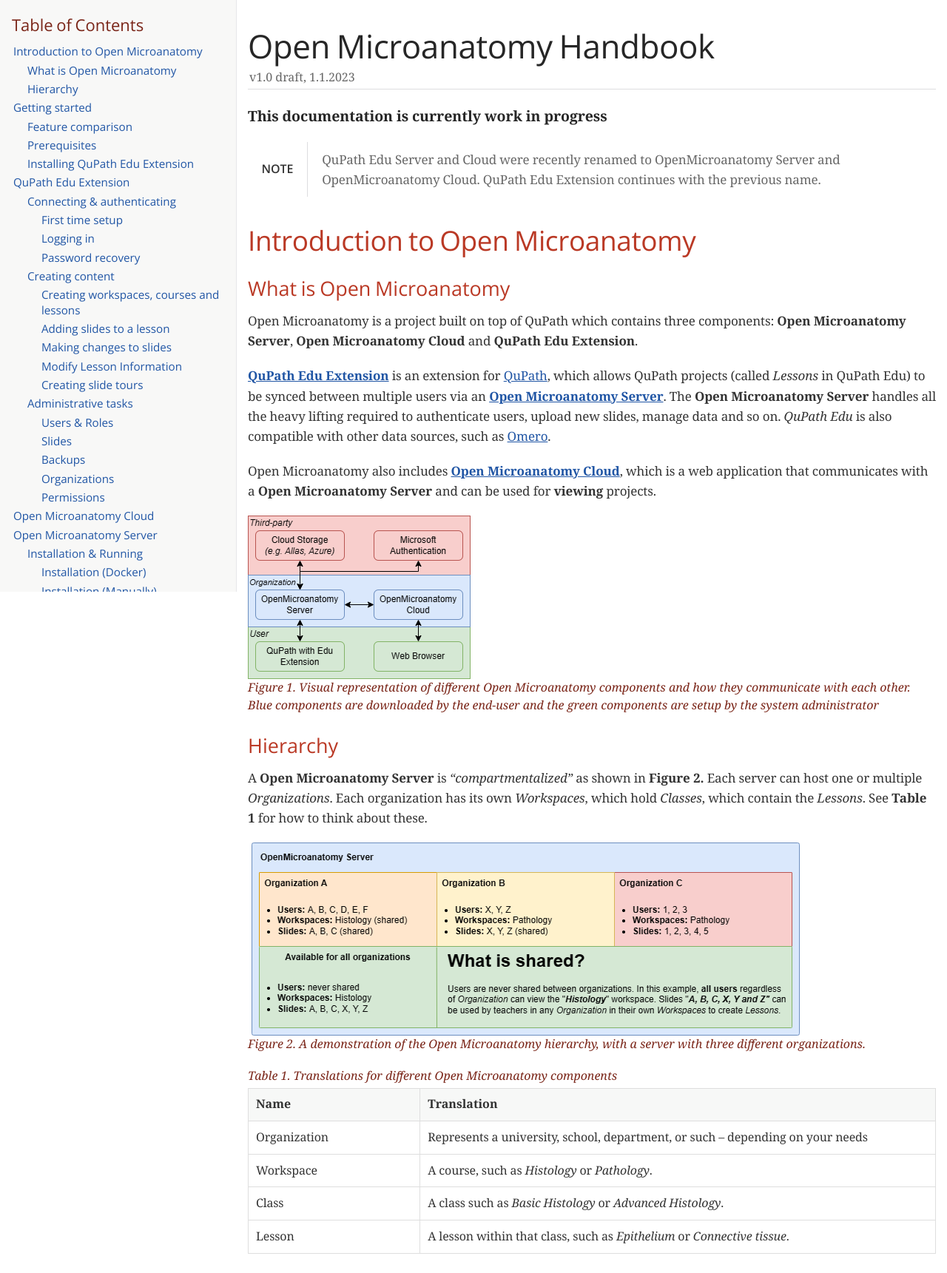
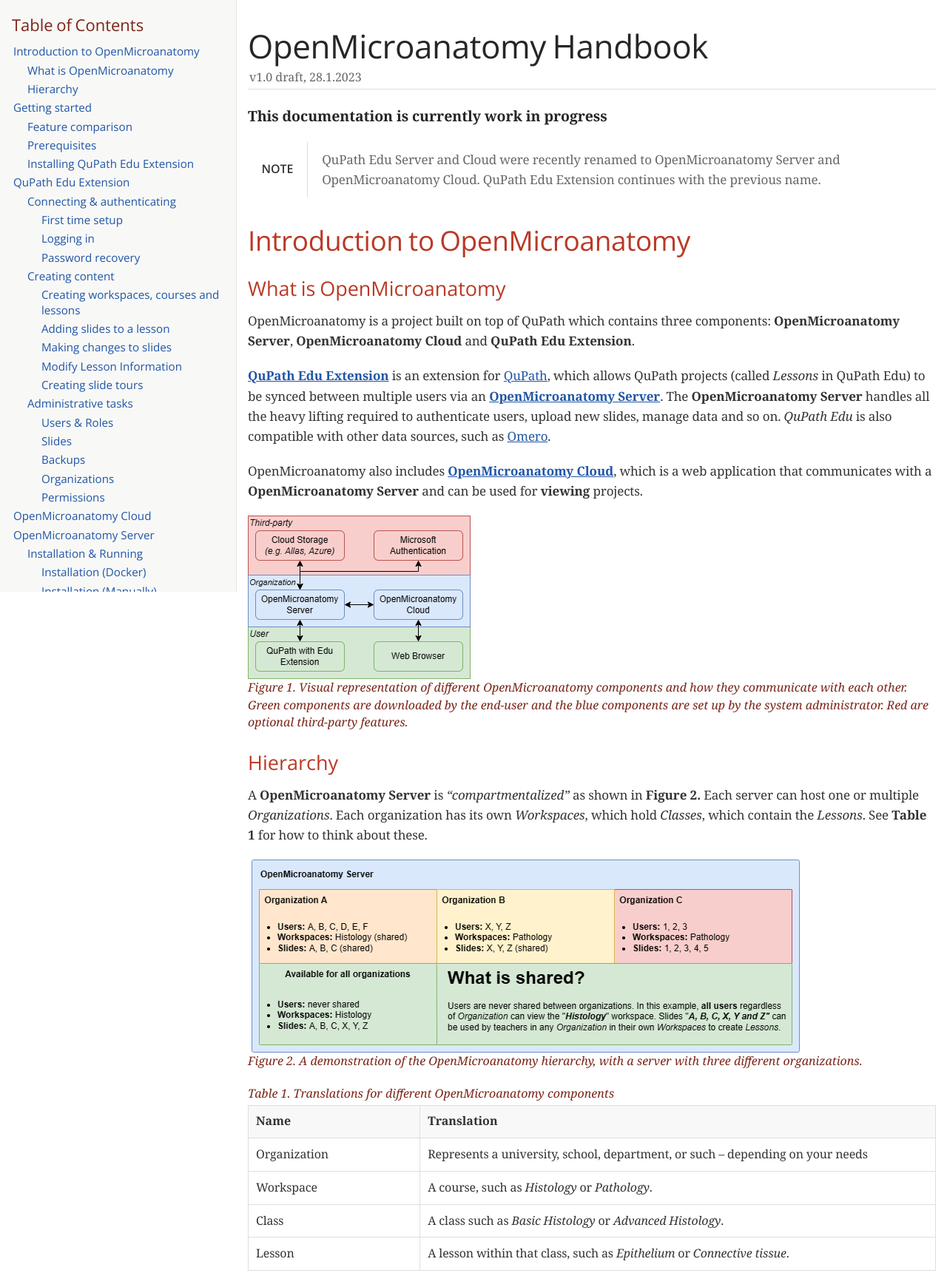
Before and after one commit to openmicroanatomy/docs, a plain HTML site: page index.html in a window 1280 px wide. Shown: the top 1721 px of the page at 74% size. Drawn offline with nearby package versions, Linux system fonts and the light colour scheme; a web font is replaced by a local one.

Commit message:
release: publish latest docs

```diff
--- a/index.html
+++ b/index.html
@@ -5,8 +5,8 @@
 <meta http-equiv="X-UA-Compatible" content="IE=edge">
 <meta name="viewport" content="width=device-width, initial-scale=1.0">
 <meta name="generator" content="Asciidoctor 2.0.18">
-<meta name="author" content="v1.0 draft, 1.1.2023">
-<title>Open Microanatomy Handbook</title>
+<meta name="author" content="v1.0 draft, 28.1.2023">
+<title>OpenMicroanatomy Handbook</title>
 <link rel="stylesheet" href="https://fonts.googleapis.com/css?family=Open+Sans:300,300italic,400,400italic,600,600italic%7CNoto+Serif:400,400italic,700,700italic%7CDroid+Sans+Mono:400,700">
 <style>
 /*! Asciidoctor default stylesheet | MIT License | https://asciidoctor.org */
@@ -439,16 +439,16 @@
 </head>
 <body class="article toc2 toc-left">
 <div id="header">
-<h1>Open Microanatomy Handbook</h1>
+<h1>OpenMicroanatomy Handbook</h1>
 <div class="details">
-<span id="author" class="author">v1.0 draft, 1.1.2023</span><br>
+<span id="author" class="author">v1.0 draft, 28.1.2023</span><br>
 </div>
 <div id="toc" class="toc2">
 <div id="toctitle">Table of Contents</div>
 <ul class="sectlevel1">
-<li><a href="#_introduction_to_open_microanatomy">Introduction to Open Microanatomy</a>
+<li><a href="#_introduction_to_openmicroanatomy">Introduction to OpenMicroanatomy</a>
 <ul class="sectlevel2">
-<li><a href="#_what_is_open_microanatomy">What is Open Microanatomy</a></li>
+<li><a href="#_what_is_openmicroanatomy">What is OpenMicroanatomy</a></li>
 <li><a href="#_hierarchy">Hierarchy</a></li>
 </ul>
 </li>
@@ -488,8 +488,8 @@
 </li>
 </ul>
 </li>
-<li><a href="#_open_microanatomy_cloud">Open Microanatomy Cloud</a></li>
-<li><a href="#_open_microanatomy_server">Open Microanatomy Server</a>
+<li><a href="#_openmicroanatomy_cloud">OpenMicroanatomy Cloud</a></li>
+<li><a href="#_openmicroanatomy_server">OpenMicroanatomy Server</a>
 <ul class="sectlevel2">
 <li><a href="#_installation_running">Installation &amp; Running</a>
 <ul class="sectlevel3">
@@ -536,39 +536,39 @@
 </div>
 </div>
 <div class="sect1">
-<h2 id="_introduction_to_open_microanatomy">Introduction to Open Microanatomy</h2>
+<h2 id="_introduction_to_openmicroanatomy">Introduction to OpenMicroanatomy</h2>
 <div class="sectionbody">
 <div class="sect2">
-<h3 id="_what_is_open_microanatomy">What is Open Microanatomy</h3>
+<h3 id="_what_is_openmicroanatomy">What is OpenMicroanatomy</h3>
 <div class="paragraph">
-<p>Open Microanatomy is a project built on top of QuPath which contains three components: <strong>Open Microanatomy Server</strong>, <strong>Open Microanatomy Cloud</strong> and <strong>QuPath Edu Extension</strong>.</p>
+<p>OpenMicroanatomy is a project built on top of QuPath which contains three components: <strong>OpenMicroanatomy Server</strong>, <strong>OpenMicroanatomy Cloud</strong> and <strong>QuPath Edu Extension</strong>.</p>
 </div>
 <div class="paragraph">
-<p><a href="https://github.com/openmicroanatomy/qupath-extension"><strong>QuPath Edu Extension</strong></a> is an extension for <a href="https://qupath.github.io/">QuPath</a>, which allows QuPath projects (called <em>Lessons</em> in QuPath Edu) to be synced between multiple users via an <a href="https://github.com/openmicroanatomy/server"><strong>Open Microanatomy Server</strong></a>. The <strong>Open Microanatomy Server</strong> handles all the heavy lifting required to authenticate users, upload new slides, manage data and so on. <em>QuPath Edu</em> is also compatible with other data sources, such as <a href="https://github.com/qupath/qupath-extension-omero">Omero</a>.</p>
+<p><a href="https://github.com/openmicroanatomy/qupath-extension"><strong>QuPath Edu Extension</strong></a> is an extension for <a href="https://qupath.github.io/">QuPath</a>, which allows QuPath projects (called <em>Lessons</em> in QuPath Edu) to be synced between multiple users via an <a href="https://github.com/openmicroanatomy/server"><strong>OpenMicroanatomy Server</strong></a>. The <strong>OpenMicroanatomy Server</strong> handles all the heavy lifting required to authenticate users, upload new slides, manage data and so on. <em>QuPath Edu</em> is also compatible with other data sources, such as <a href="https://github.com/qupath/qupath-extension-omero">Omero</a>.</p>
 </div>
 <div class="paragraph">
-<p>Open Microanatomy also includes <a href="https://github.com/openmicroanatomy/web"><strong>Open Microanatomy Cloud</strong></a>, which is a web application that communicates with a <strong>Open Microanatomy Server</strong> and can be used for <strong>viewing</strong> projects.</p>
+<p>OpenMicroanatomy also includes <a href="https://github.com/openmicroanatomy/web"><strong>OpenMicroanatomy Cloud</strong></a>, which is a web application that communicates with a <strong>OpenMicroanatomy Server</strong> and can be used for <strong>viewing</strong> projects.</p>
 </div>
 <div id="img-components" class="imageblock">
 <div class="content">
 <img src="images/Components.png" alt="Components">
 </div>
-<div class="title">Figure 1. Visual representation of different Open Microanatomy components and how they communicate with each other. Blue components are downloaded by the end-user and the green components are setup by the system administrator</div>
+<div class="title">Figure 1. Visual representation of different OpenMicroanatomy components and how they communicate with each other. Green components are downloaded by the end-user and the blue components are set up by the system administrator. Red are optional third-party features.</div>
 </div>
 </div>
 <div class="sect2">
 <h3 id="_hierarchy">Hierarchy</h3>
 <div class="paragraph">
-<p>A <strong>Open Microanatomy Server</strong> is <em>“compartmentalized”</em> as shown in <strong>Figure 2.</strong> Each server can host one or multiple <em>Organizations</em>. Each organization has its own <em>Workspaces</em>, which hold <em>Classes</em>, which contain the <em>Lessons</em>. See <strong>Table 1</strong> for how to think about these.</p>
+<p>A <strong>OpenMicroanatomy Server</strong> is <em>“compartmentalized”</em> as shown in <strong>Figure 2.</strong> Each server can host one or multiple <em>Organizations</em>. Each organization has its own <em>Workspaces</em>, which hold <em>Classes</em>, which contain the <em>Lessons</em>. See <strong>Table 1</strong> for how to think about these.</p>
 </div>
 <div id="img-hierarchy" class="imageblock">
 <div class="content">
 <img src="images/Hierarchy.png" alt="Hierarchy">
 </div>
-<div class="title">Figure 2. A demonstration of the Open Microanatomy hierarchy, with a server with three different organizations.</div>
+<div class="title">Figure 2. A demonstration of the OpenMicroanatomy hierarchy, with a server with three different organizations.</div>
 </div>
 <table class="tableblock frame-all grid-all stretch">
-<caption class="title">Table 1. Translations for different Open Microanatomy components</caption>
+<caption class="title">Table 1. Translations for different OpenMicroanatomy components</caption>
 <colgroup>
 <col style="width: 25%;">
 <col style="width: 75%;">
@@ -630,7 +630,7 @@
 </tr>
 <tr>
 <td class="tableblock halign-left valign-top"><p class="tableblock">Slide tours</p></td>
-<td class="tableblock halign-left valign-top"><p class="tableblock">👷‍♀️</p></td>
+<td class="tableblock halign-left valign-top"><p class="tableblock">✅️</p></td>
 <td class="tableblock halign-left valign-top"><p class="tableblock">✅</p></td>
 </tr>
 <tr>
@@ -664,7 +664,7 @@
 </ul>
 </div>
 <div class="paragraph">
-<p><strong>Open Microanatomy Cloud</strong></p>
+<p><strong>OpenMicroanatomy Cloud</strong></p>
 </div>
 <div class="ulist">
 <ul>
@@ -674,12 +674,12 @@
 </ul>
 </div>
 <div class="paragraph">
-<p><strong>Open Microanatomy Server</strong></p>
+<p><strong>OpenMicroanatomy Server</strong></p>
 </div>
 <div class="ulist">
 <ul>
 <li>
-<p>See <a href="#_open_microanatomy_server">Open Microanatomy Server</a> chapter.</p>
+<p>See <a href="#_openmicroanatomy_server">OpenMicroanatomy Server</a> chapter.</p>
 </li>
 </ul>
 </div>
@@ -737,7 +737,7 @@
 <div class="title">Note</div>
 </td>
 <td class="content">
-Logging in using Credentials and/or Microsoft Authentication may not be available on your organization depending on your <em>Open Microanatomy Server</em> setup.
+Logging in using Credentials and/or Microsoft Authentication may not be available on your organization depending on your <em>OpenMicroanatomy Server</em> setup.
 </td>
 </tr>
 </table>
@@ -861,7 +861,7 @@
 <div class="sect2">
 <h3 id="_administrative_tasks">Administrative tasks</h3>
 <div class="paragraph">
-<p>Most administrative tools are available by selecting <span class="menuseq"><b class="menu">QuPath Edu</b>&#160;<b class="caret">&#8250;</b> <b class="menuitem">&#8230;&#8203;</b></span> from the QuPath top bar. Some administrative tasks requires access to the server and are detailed in the <a href="#_open_microanatomy_server">Open Microanatomy Server</a> chapter.</p>
+<p>Most administrative tools are available by selecting <span class="menuseq"><b class="menu">QuPath Edu</b>&#160;<b class="caret">&#8250;</b> <b class="menuitem">&#8230;&#8203;</b></span> from the QuPath top bar. Some administrative tasks requires access to the server and are detailed in the <a href="#_openmicroanatomy_server">OpenMicroanatomy Server</a> chapter.</p>
 </div>
 <div class="sect3">
 <h4 id="_users_roles">Users &amp; Roles</h4>
@@ -930,7 +930,7 @@
 <p>Users with the <strong>Administrative tasks</strong> roles are able to view &amp; modify all slides regardless of organization. Users with only the <strong>Manage slides</strong> roles can only view &amp; modify slides that belong to the users organization.</p>
 </div>
 <div class="paragraph">
-<p><strong>Import new slides</strong> by clicking the <b class="button">Import slide</b> button. QuPath verifies that the selected slide is compatible with QuPath Edu and starts uploading it. After upload the Open Microanatomy Server processes the slide which can take up to 30 minutes depending on the slide size and server performance.</p>
+<p><strong>Import new slides</strong> by clicking the <b class="button">Import slide</b> button. QuPath verifies that the selected slide is compatible with QuPath Edu and starts uploading it. After upload the OpenMicroanatomy Server processes the slide which can take up to 30 minutes depending on the slide size and server performance.</p>
 </div>
 <div class="paragraph">
 <p><strong>Deleting</strong> a slide will make it inaccessible from any Lesson that contains it but <strong>will not</strong> remove it from the slide listing. Deleted slides must be removed manually from each lesson also. <strong>Renaming</strong> a slide will only affect slides added in the future.</p>
@@ -942,7 +942,7 @@
 <div class="title">Warning</div>
 </td>
 <td class="content">
-In Open Microanatomy Server <strong>version 1.0</strong> deleting slides only makes them inaccessible but <strong>does not</strong> remove the data stored. It is up to the server administrator to delete any associated data.
+In OpenMicroanatomy Server <strong>version 1.0</strong> deleting slides only makes them inaccessible but <strong>does not</strong> remove the data stored. It is up to the server administrator to delete any associated data.
 </td>
 </tr>
 </table>
@@ -1045,7 +1045,7 @@
 <p>Simply use <b class="button">&rsaquo;</b>, <b class="button">&raquo;</b><b class="button">&lsaquo;</b> and <b class="button">&laquo;</b> to add/remove permissions. Double-arrows moves <strong>all items</strong> and single-arrows move <strong>only the selected item</strong>. Clicking <b class="button">?</b> will give you an analysis of who has read/write permissions in plain English.</p>
 </div>
 <div class="paragraph">
-<p>Remember to press <b class="button">Save changes</b> <em>(bottom right-hand corner)</em>; currently QuPath Edu gives <strong>no warning</strong> if forgetting to save any changes.</p>
+<p>Remember to press <b class="button">Save changes</b> <em>(bottom right-hand corner)</em> separately on "Read" and "Write" respectively; currently QuPath Edu gives <strong>no warning</strong> if forgetting to save any changes.</p>
 </div>
 <div id="img-permission-management" class="imageblock">
 <div class="content">
@@ -1058,7 +1058,7 @@
 </div>
 </div>
 <div class="sect1">
-<h2 id="_open_microanatomy_cloud">Open Microanatomy Cloud</h2>
+<h2 id="_openmicroanatomy_cloud">OpenMicroanatomy Cloud</h2>
 <div class="sectionbody">
 <div class="paragraph">
 <p><strong>Documentation in progress</strong>.</p>
@@ -1069,7 +1069,7 @@
 </div>
 </div>
 <div class="sect1">
-<h2 id="_open_microanatomy_server">Open Microanatomy Server</h2>
+<h2 id="_openmicroanatomy_server">OpenMicroanatomy Server</h2>
 <div class="sectionbody">
 <div class="admonitionblock note">
 <table>
@@ -1279,7 +1279,7 @@
 <div class="sect2">
 <h3 id="_ssl">SSL</h3>
 <div class="paragraph">
-<p>Open Microanatomy does <strong>not</strong> include SSL by default and it is up to the end-user to set up a <strong>reverse proxy</strong> using software such as <a href="https://caddyserver.com/">Caddy</a>, <a href="https://www.nginx.com/">nginx</a> or <a href="https://httpd.apache.org/">Apache</a> to provide a secure connection.</p>
+<p>OpenMicroanatomy does <strong>not</strong> include SSL by default and it is up to the end-user to set up a <strong>reverse proxy</strong> using software such as <a href="https://caddyserver.com/">Caddy</a>, <a href="https://www.nginx.com/">nginx</a> or <a href="https://httpd.apache.org/">Apache</a> to provide a secure connection.</p>
 </div>
 <div class="sect3">
 <h4 id="_no_existing_reverse_proxy">No existing reverse proxy</h4>
@@ -1407,7 +1407,7 @@
 <div class="sect2">
 <h3 id="_http_api">HTTP API</h3>
 <div class="paragraph">
-<p>Open Microanatomy Server includes a <strong>REST API</strong>&#8201;&#8212;&#8201;documentation is available <a href="https://demo.edu.qupath.yli-hallila.fi/swagger">here</a>.</p>
+<p>OpenMicroanatomy Server includes a <strong>REST API</strong>&#8201;&#8212;&#8201;documentation is available <a href="https://demo.edu.qupath.yli-hallila.fi/swagger">here</a>.</p>
 </div>
 </div>
 </div>
@@ -1415,7 +1415,7 @@
 </div>
 <div id="footer">
 <div id="footer-text">
-Last updated 2023-01-10 18:37:10 +0200
+Last updated 2023-01-28 11:45:44 +0200
 </div>
 </div>
 </body>
```
Also changed, not shown: 1 other file.
